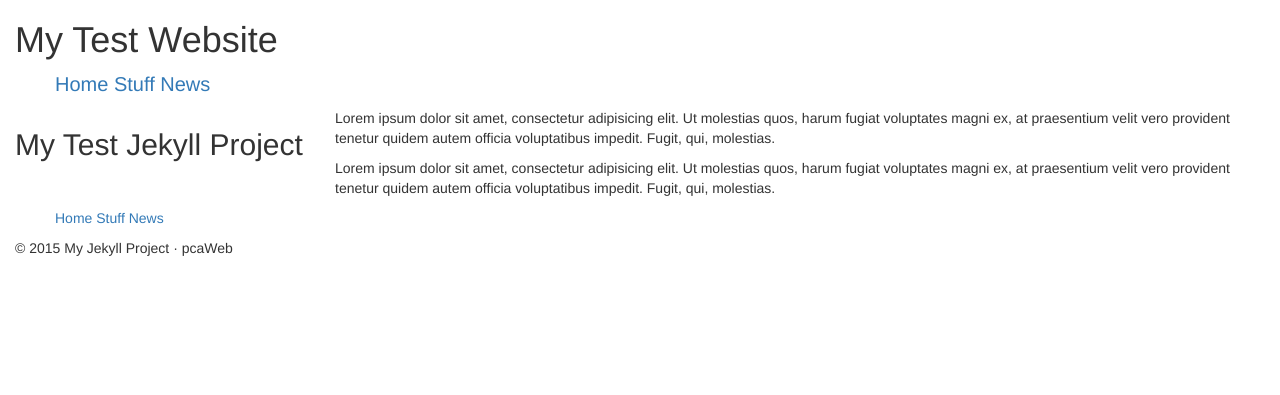
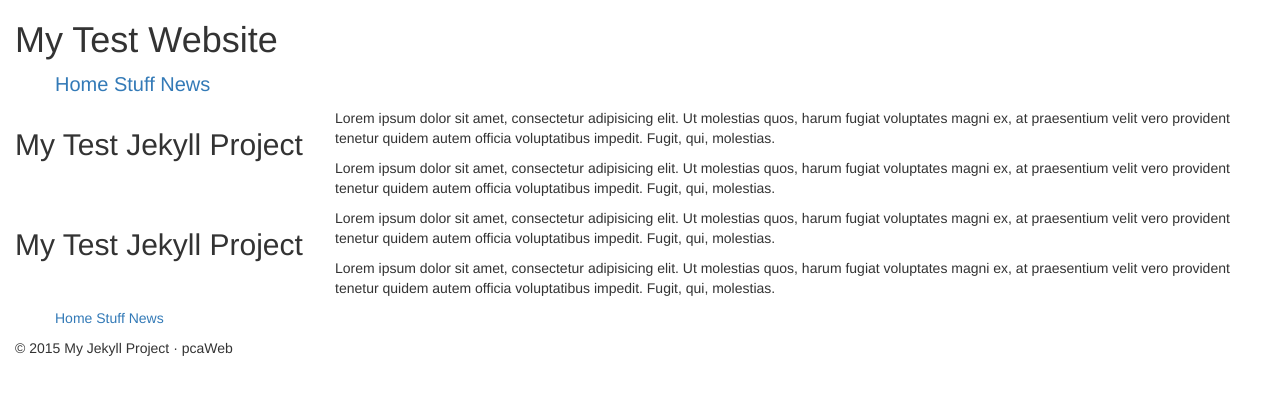
Before and after one commit to pcaWeb/My-Jekyll-Site, a Jekyll site: the page built from index.html, in a window 1280 px wide. Shown: the top 395 px of the page. Built offline with Jekyll 4.4.1, drawn with Linux system fonts in a browser that asks for light colours; nearby versions of some CDN libraries; Markdown is read by kramdown in place of the engine named in the settings.

Commit message:
more copy

```diff
--- a/index.html
+++ b/index.html
@@ -9,3 +9,11 @@ layout: default
 	<p>Lorem ipsum dolor sit amet, consectetur adipisicing elit. Ut molestias quos, harum fugiat voluptates magni ex, at praesentium velit vero provident tenetur quidem autem officia voluptatibus impedit. Fugit, qui, molestias.</p>
 	<p>Lorem ipsum dolor sit amet, consectetur adipisicing elit. Ut molestias quos, harum fugiat voluptates magni ex, at praesentium velit vero provident tenetur quidem autem officia voluptatibus impedit. Fugit, qui, molestias.</p>
 </div>
+
+<div class="col-sm-3">
+	<h2>My Test Jekyll Project</h2>
+</div>
+<div class="col-sm-9">
+	<p>Lorem ipsum dolor sit amet, consectetur adipisicing elit. Ut molestias quos, harum fugiat voluptates magni ex, at praesentium velit vero provident tenetur quidem autem officia voluptatibus impedit. Fugit, qui, molestias.</p>
+	<p>Lorem ipsum dolor sit amet, consectetur adipisicing elit. Ut molestias quos, harum fugiat voluptates magni ex, at praesentium velit vero provident tenetur quidem autem officia voluptatibus impedit. Fugit, qui, molestias.</p>
+</div>
```
